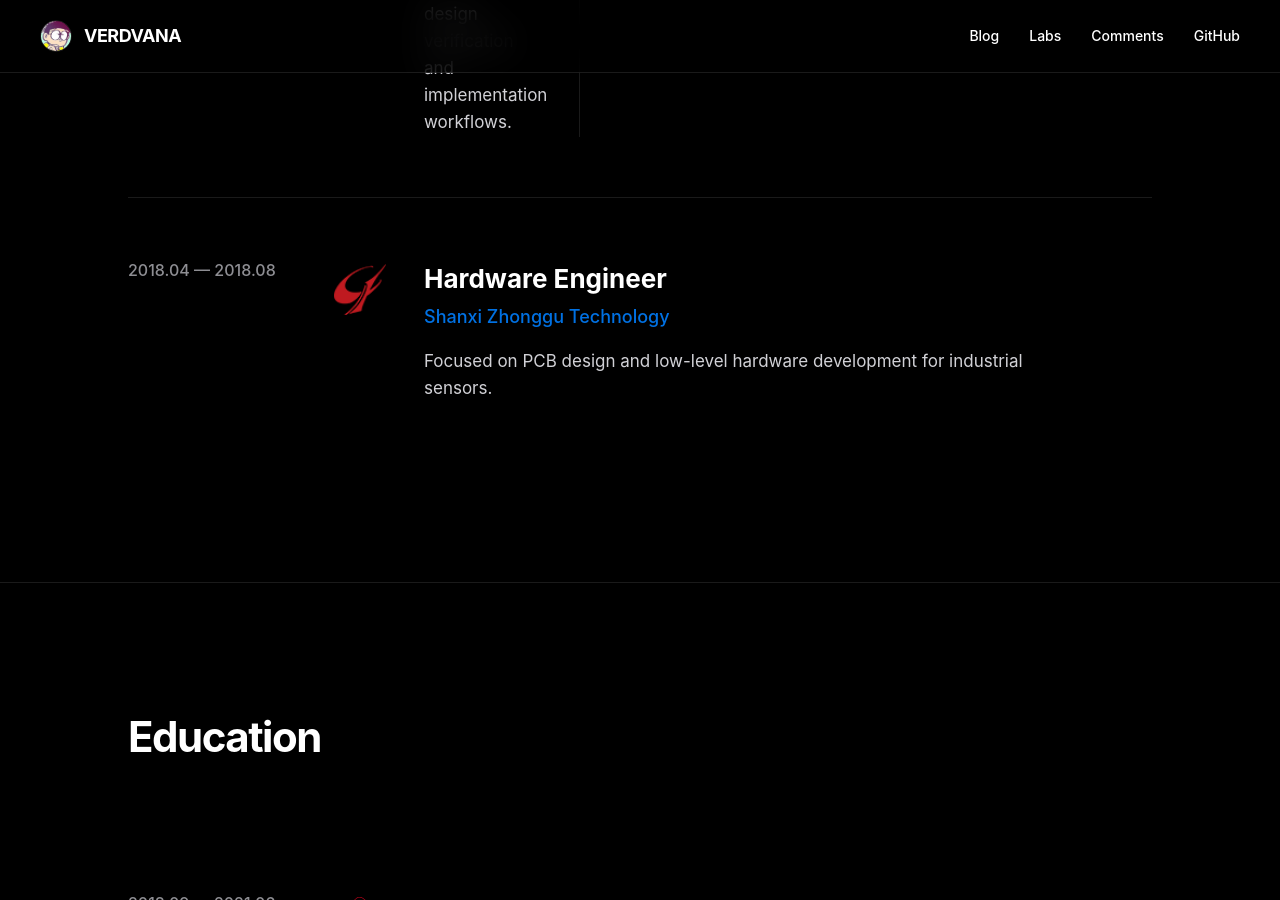
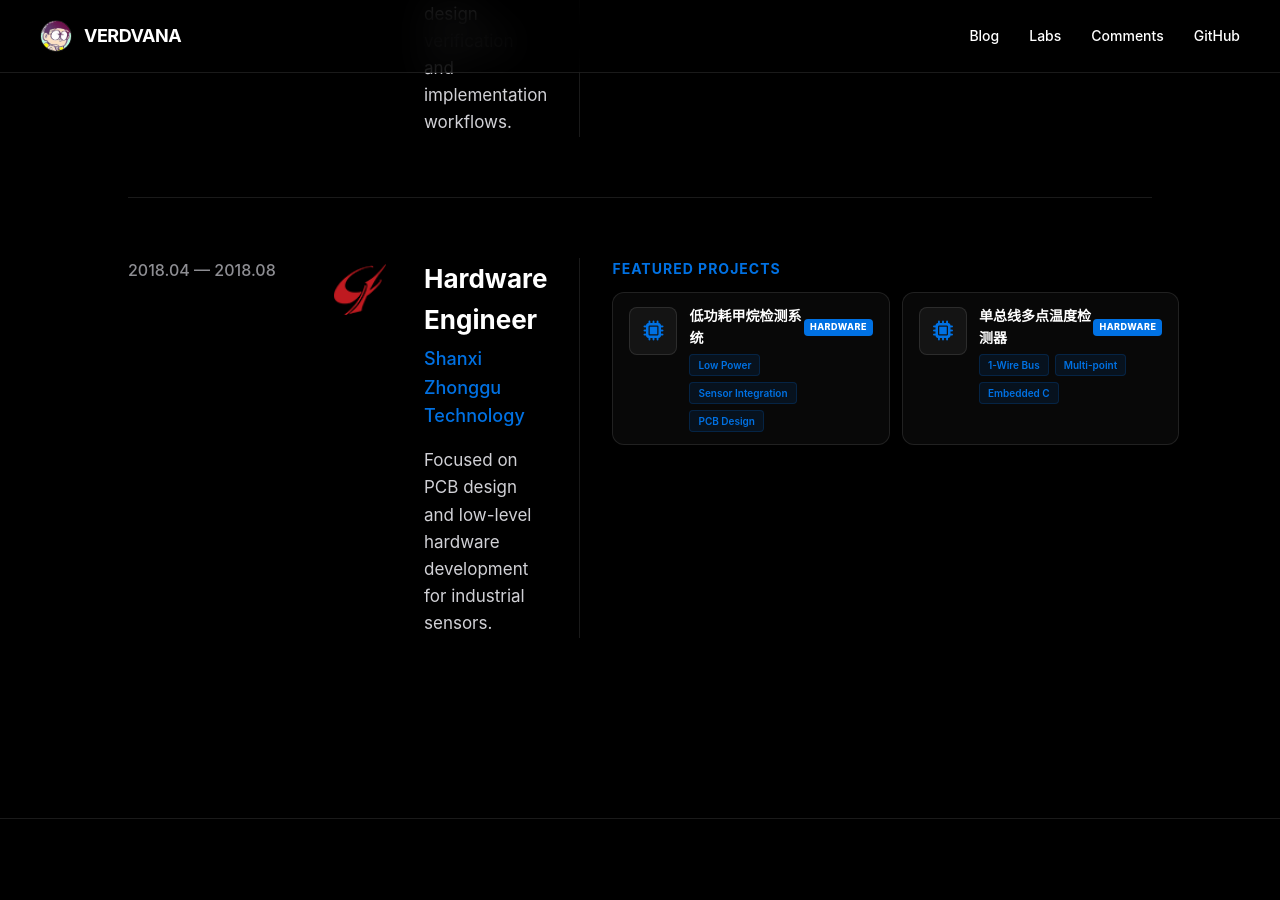
Before and after one commit to Verdvana/Verdvana.github.io, a Jekyll site: the page built from index.html, in a window 1280 px wide and 900 px high, scrolled down 1981 px. Built offline with Jekyll 4.4.1, drawn with Linux system fonts in a browser that asks for light colours.

Commit message:
add project in zhonggukeji

```diff
--- a/index.html
+++ b/index.html
@@ -640,6 +640,37 @@ layout: null
                         <div class="company-name"><a href="https://www.zhonggu.com" target="_blank" style="color: var(--accent-color); text-decoration: none;">Shanxi Zhonggu Technology</a></div>
                         <p>Focused on PCB design and low-level hardware development for industrial sensors.</p>
                     </div>
+                    <div class="projects-area">
+                        <h5>Featured Projects</h5>
+                        <div class="project-item">
+                            <div class="project-logo">
+                                <!-- <img src="/static/img/methane_detector.png" alt="Methane Detector"> -->
+                                <i class="fa-solid fa-microchip" style="color: var(--accent-color); font-size: 20px;"></i>
+                            </div>
+                            <div class="project-content">
+                                <h6>低功耗甲烷检测系统 <span class="process-node">Hardware</span></h6>
+                                <div class="project-tags">
+                                    <span class="project-tag">Low Power</span>
+                                    <span class="project-tag">Sensor Integration</span>
+                                    <span class="project-tag">PCB Design</span>
+                                </div>
+                            </div>
+                        </div>
+                        <div class="project-item">
+                            <div class="project-logo">
+                                <!-- <img src="/static/img/temp_detector.png" alt="Temp Detector"> -->
+                                <i class="fa-solid fa-microchip" style="color: var(--accent-color); font-size: 20px;"></i>
+                            </div>
+                            <div class="project-content">
+                                <h6>单总线多点温度检测器 <span class="process-node">Hardware</span></h6>
+                                <div class="project-tags">
+                                    <span class="project-tag">1-Wire Bus</span>
+                                    <span class="project-tag">Multi-point</span>
+                                    <span class="project-tag">Embedded C</span>
+                                </div>
+                            </div>
+                        </div>
+                    </div>
                 </div>
             </div>
         </div>
```
